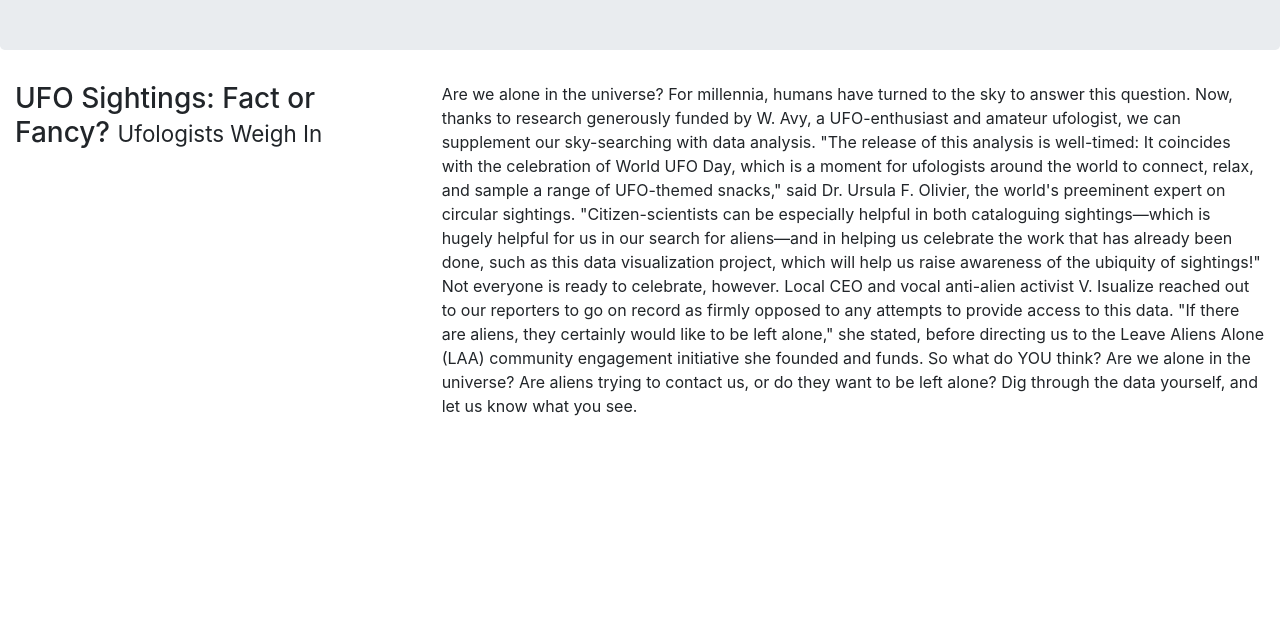
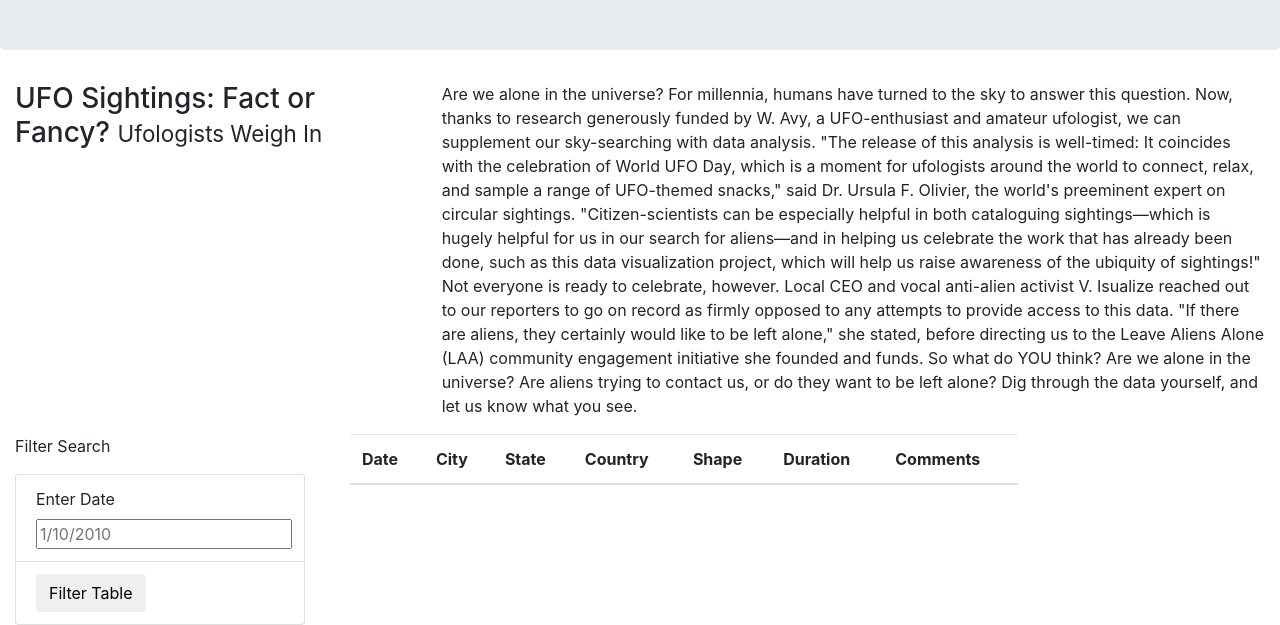
Before and after one commit to WTAN241/UFOs, a plain HTML site: page index.html in a window 1280 px wide. Shown: the part 190-815 px from the top of the page. Drawn offline with nearby package versions, Linux system fonts and the light colour scheme.

Commit message:
Updated index.html file

```diff
--- a/index.html
+++ b/index.html
@@ -41,5 +41,40 @@
             </div>
         </div>
     </div>
+    <div class="container-fluid">
+        <div class="row">
+            <div class="col-md-3">
+                <form>
+                    <p>Filter Search</p>
+                    <ul class="list-group">
+                        <li class="list-group-item">
+                            <label for="date">Enter Date</label>
+                            <input type="text" placeholder="1/10/2010" id="datetime" />
+                        </li>
+                        <li class="list-group-item">
+                            <button id="filter-btn" type="button" class="btn btn-default">Filter Table</button>
+                        </li>
+                    </ul>
+                </form>
+            </div>
+            <div class="col-md-9">
+                <div class="col-md-9">
+                    <table class="table table-stripped">
+                        <thead>
+                            <tr>
+                                <th>Date</th>
+                                <th>City</th>
+                                <th>State</th>
+                                <th>Country</th>
+                                <th>Shape</th>
+                                <th>Duration</th>
+                                <th>Comments</th>
+                            </tr>
+                        </thead>
+                    </table>
+                </div>
+            </div>
+        </div>
+    </div>
 </body>
 </html>
```
